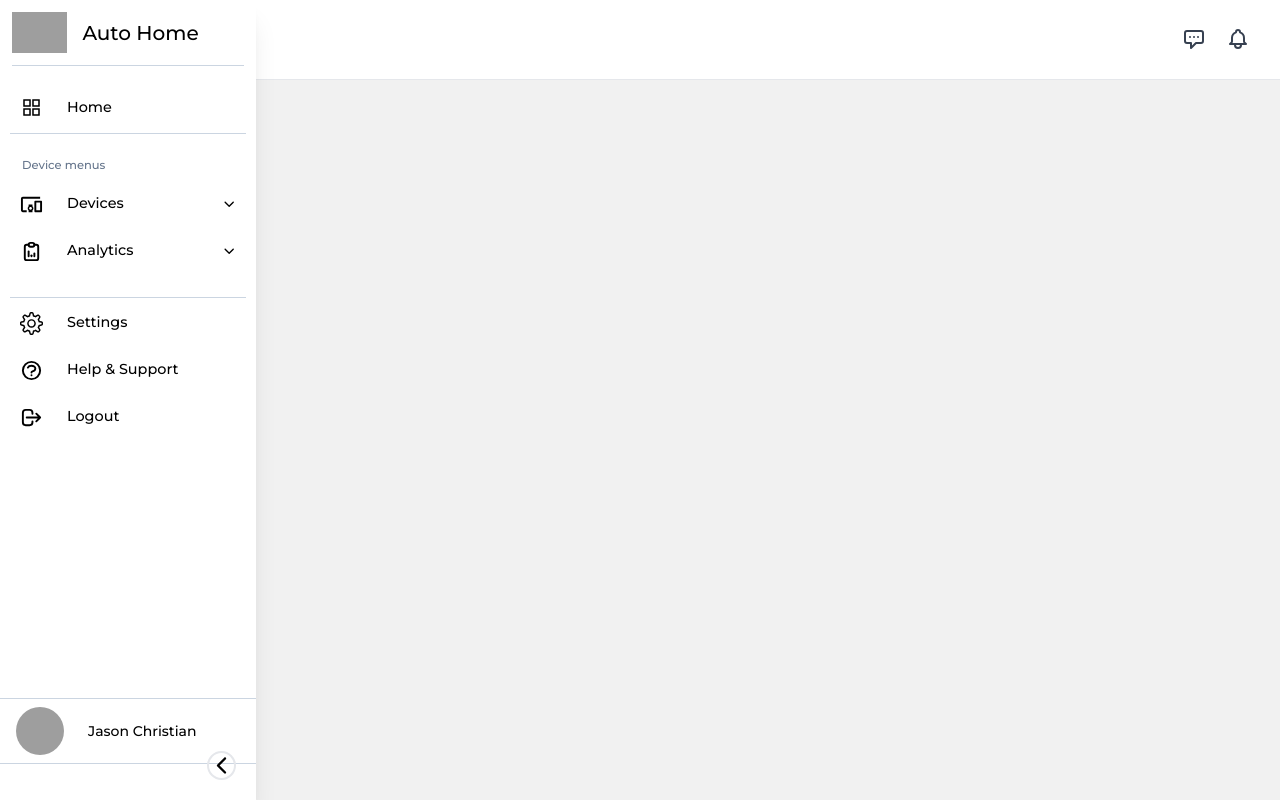
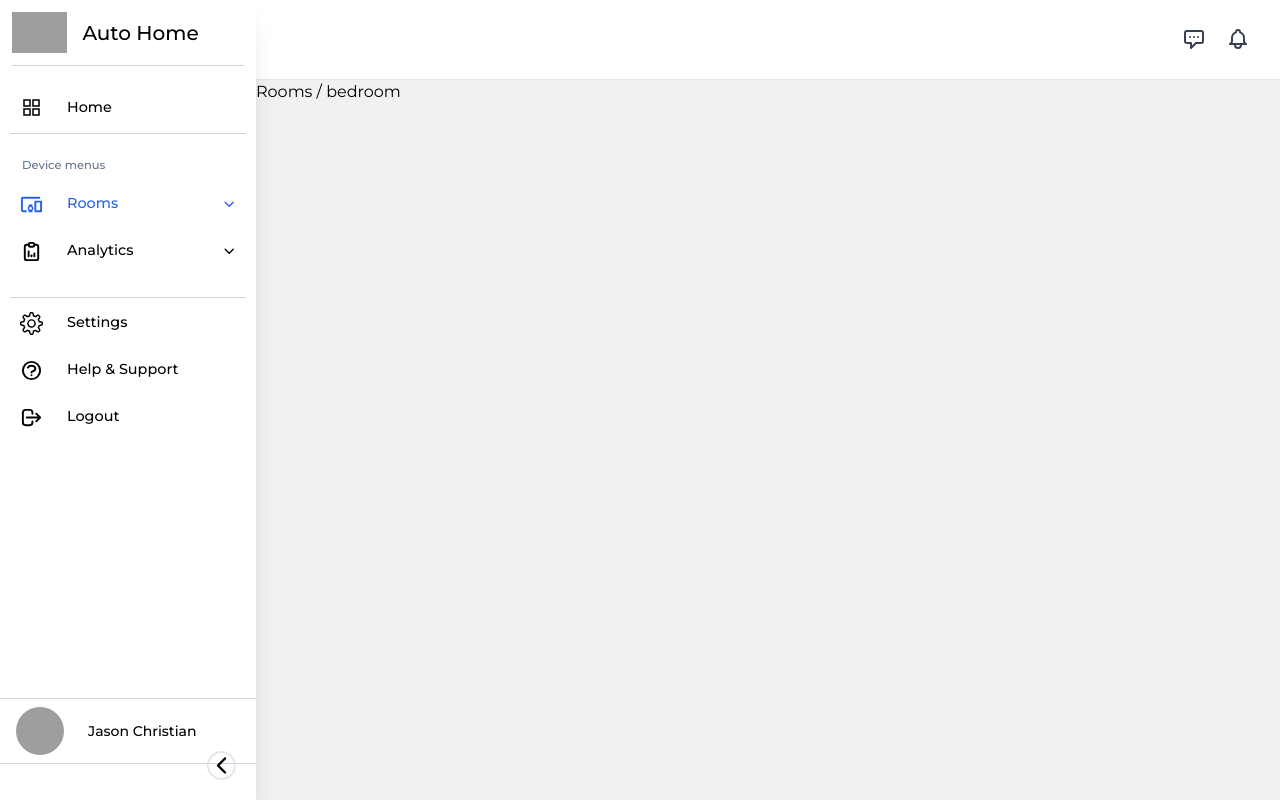
Before and after one commit to jasonchriscodes/Home-Automation-Manager, a React (Create React App) app in the folder frontend/: page /rooms/bedroom in a window 1280 px wide. Built offline with nearby package versions, Linux system fonts and the light colour scheme; grey boxes are pictures that could not be loaded.

Commit message:
fix: rooms path

```diff
--- a/frontend/src/App.js
+++ b/frontend/src/App.js
@@ -4,11 +4,11 @@ import { BrowserRouter, Route, Routes } from "react-router-dom";
 import RootLayout from "./layouts/RootLayout";
 import Account from "./pages/Account";
 import Analytics from "./pages/Analytics";
-import Devices from "./pages/Devices";
 import Home from "./pages/Home";
 import Settings from "./pages/Settings";
 import HelpAndSupport from "./pages/HelpAndSupport";
 import Logout from "./pages/Logout";
+import Rooms from "./pages/Rooms";
 
 function App() {
   return (
@@ -16,7 +16,7 @@ function App() {
       <RootLayout>
         <Routes>
           <Route index element={<Home />} />
-          <Route path="/devices/:deviceId" element={<Devices />} />
+          <Route path="/rooms/:roomId" element={<Rooms />} />
           <Route path="/analytics/:analyticId" element={<Analytics />} />
           <Route path="/settings" element={<Settings />} />
           <Route path="/helpandsupport" element={<HelpAndSupport />} />
--- a/frontend/src/layouts/sidebar/index.js
+++ b/frontend/src/layouts/sidebar/index.js
@@ -70,9 +70,9 @@ const Sidebar = () => {
 
   const subMenusList = [
     {
-      name: "devices",
+      name: "rooms",
       icon: MdDevicesOther,
-      menus: ["light", "curtain", "water plan", "door security"],
+      menus: ["bedroom", "kitchen", "livingroom", "office"],
     },
     {
       name: "analytics",
--- a/frontend/src/pages/Devices.js
+++ /dev/null
@@ -1,9 +0,0 @@
-import React from "react";
-import { useParams } from "react-router-dom";
-
-const Devices = () => {
-  const { deviceId } = useParams();
-  return <div>Devices / {deviceId}</div>;
-};
-
-export default Devices;
--- a/frontend/src/pages/Home.js
+++ b/frontend/src/pages/Home.js
@@ -23,7 +23,7 @@ const Home = () => {
         <Toogle className="z-10" />
       </div>
       <div className="icon h-17 flex flex-col justify-center items-center px-4 shadow-md hover:bg-[#DBEAFE] -z-1 gap-10">
-        <Link to="/rooms/bedroom">
+        <Link to="/rooms/kitchen">
           <div className="flex space-x-12 items-center">
             <div className="flex-col mr-10">
               <h1 className="text-4xl">Kitchen</h1>
@@ -35,7 +35,7 @@ const Home = () => {
         <Toogle className="z-10" />
       </div>
       <div className="icon h-17 flex flex-col justify-center items-center px-4 shadow-md hover:bg-[#DBEAFE] -z-1 gap-10">
-        <Link to="/rooms/bedroom">
+        <Link to="/rooms/livingroom">
           <div className="flex space-x-12 items-center">
             <div className="flex-col mr-10">
               <h1 className="text-4xl">Living Room</h1>
@@ -47,7 +47,7 @@ const Home = () => {
         <Toogle className="z-10" />
       </div>
       <div className="icon h-17 flex flex-col justify-center items-center px-4 shadow-md hover:bg-[#DBEAFE] -z-1 gap-10">
-        <Link to="/rooms/bedroom">
+        <Link to="/rooms/office">
           <div className="flex space-x-12 items-center">
             <div className="flex-col mr-10">
               <h1 className="text-4xl">Office</h1>
--- /dev/null
+++ b/frontend/src/pages/Rooms.js
@@ -0,0 +1,9 @@
+import React from "react";
+import { useParams } from "react-router-dom";
+
+const Rooms = () => {
+  const { roomId } = useParams();
+  return <div>Rooms / {roomId}</div>;
+};
+
+export default Rooms;
```
